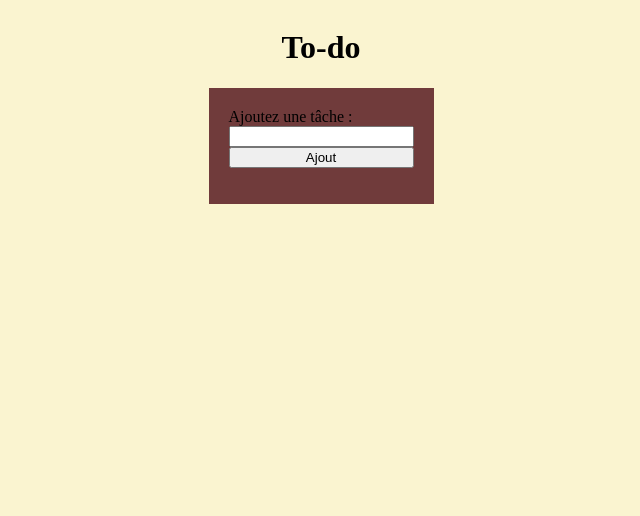
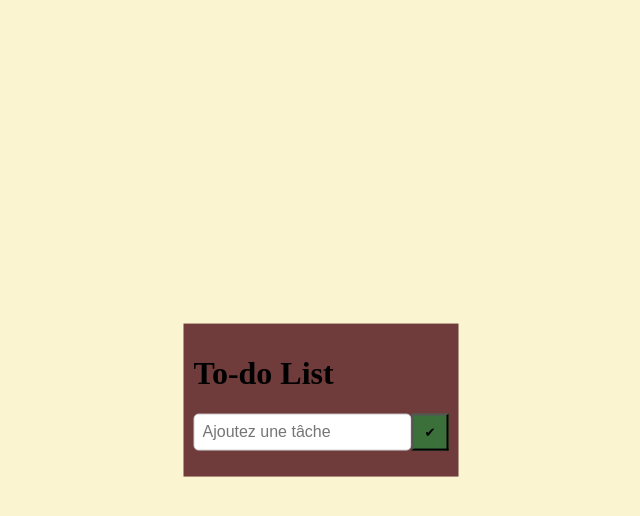
Before and after one commit to FMilenkovic03/test, a plain HTML site: page index.html in a window 1280 px wide. Shown: the whole page, without its empty margins (319-959 px from the left). Drawn offline with Linux system fonts and the light colour scheme.

Commit message:
better outline and rendering

```diff
--- a/index.html
+++ b/index.html
@@ -8,19 +8,15 @@
     <link rel="stylesheet" href="style.css">
 </head>
 <body>
-    <!-- todolist header -->
-    <header>
-        <h1>To-do</h1>
-    </header>
 
-    <main class="mainVisual">
+    <div class="mainVisual center">
+        <h1>To-do List</h1>
         <div class="containerLabelButton">
-            <label>Ajoutez une tâche :</label>
-            <input type="text">
-            <button>Ajout</button>
+            <input type="text" name="ajoutez tâche" placeholder="Ajoutez une tâche">
+            <button class ="buttonVisual">✔</button>
         </div>
         <ul></ul>
-    </main>
+    </div>
 
     <!--<script src="script.js"></script>-->
 
--- a/style.css
+++ b/style.css
@@ -6,16 +6,54 @@ body{
     background-color: #FAF4D0;
 }
 
-.containerLabelButton{
-    display: flex;
-    flex-direction: column;
+
+/* Texte */
+
+p{
+    color: white;
 }
+
+/* Conteneur principal */
 
 .mainVisual{
     padding: 20px;
     background-color: #703B3B;
 }
 
-p{
-    color: white;
+/* Conteneur du label et bouton */
+
+
+.containerLabelButton{
+    display: flex;
 }
+
+input[type=text]{
+    padding: 8px;
+    font-size: 16px;
+    width: 200px;
+    border: 1px solid #ccc;
+    border-radius: 5px;
+    outline: none;
+}
+input[type="texte"]:focus{
+    border-color: #3B703B;
+}
+
+
+.buttonVisual{
+    width: 37px;
+    height: 37px;
+    background-color: #3B703B;
+}
+.buttonVisual:hover {
+    background-color: #2D562D;
+}
+
+
+.center{
+    position: absolute;
+    top: 50%;
+    left: 50%;
+    transform: translate(-50%, -50%);
+    padding: 10px;
+}
```
